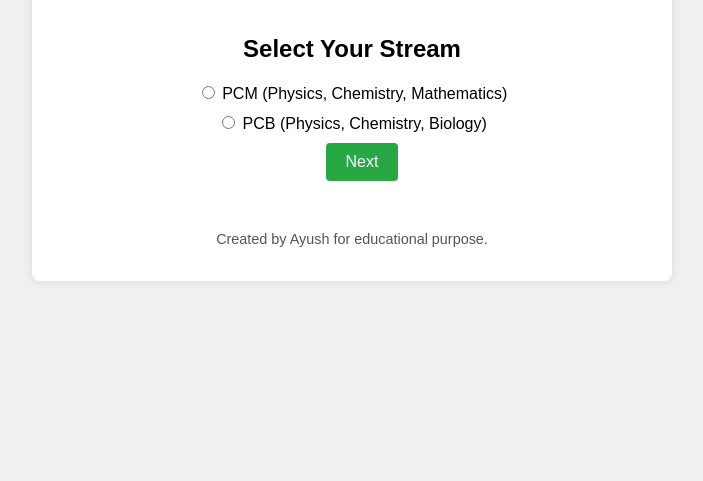
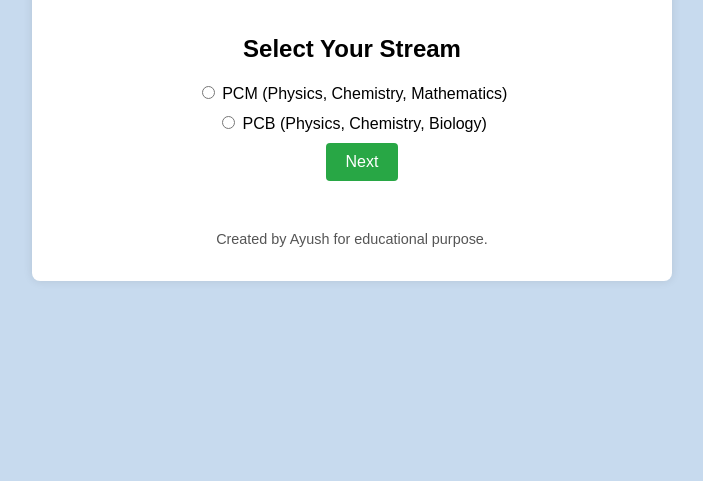
Before and after one commit to CyberFang-nerd/CBSE-Prank-Page, a plain HTML site: page index.html in a window 1280 px wide. Shown: the part 319-800 px from the top of the page, without its empty margins (288-991 px from the left). Drawn offline with Linux system fonts and the light colour scheme.

Commit message:
Update styles.css
change the baground

```diff
--- a/styles.css
+++ b/styles.css
@@ -1,6 +1,6 @@
 body {
     font-family: Arial, sans-serif;
-    background-color: #f0f0f0;
+    background-color: #0057b338;
     margin: 0;
     padding: 0;
     display: flex;
```
